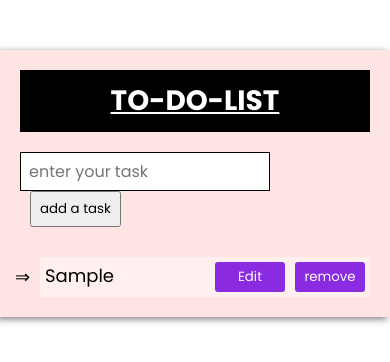
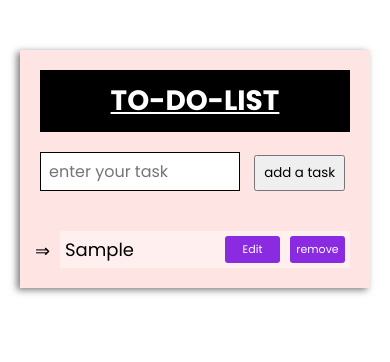
Before and after one commit to itsshawondevs/todo-app, a plain HTML site: page index.html in a window 390 px wide. Both pictures are taken after typing "Sample" into the empty fields and a click on the button "add a task". Drawn offline with Linux system fonts and the light colour scheme.

Commit message:
responsive add

```diff
--- a/style.css
+++ b/style.css
@@ -35,6 +35,7 @@
     outline: none;
     font-size: 16px;
     width: 250px;
+    margin-bottom: 10px;
 }
 .err{
     color: #ff0000;
@@ -70,7 +71,6 @@
     left: -25px;
 }
 .list li button{
-    /* margin-left: 30px; */
     padding: 5px 0;
     width: 70px;
     background-color: blueviolet;
@@ -83,3 +83,20 @@
     display: flex;
     column-gap: 10px;
 }
+
+@media screen and (max-width: 600px) {
+    .container{
+        padding: 0 20px;
+    }
+    .todo_area{
+        max-width: 500px;
+    }
+    .input{
+        width: 200px;
+    }
+    .list li button{
+        padding: 5px;
+        width: 55px;
+        font-size: 11px;
+    }
+}
```
